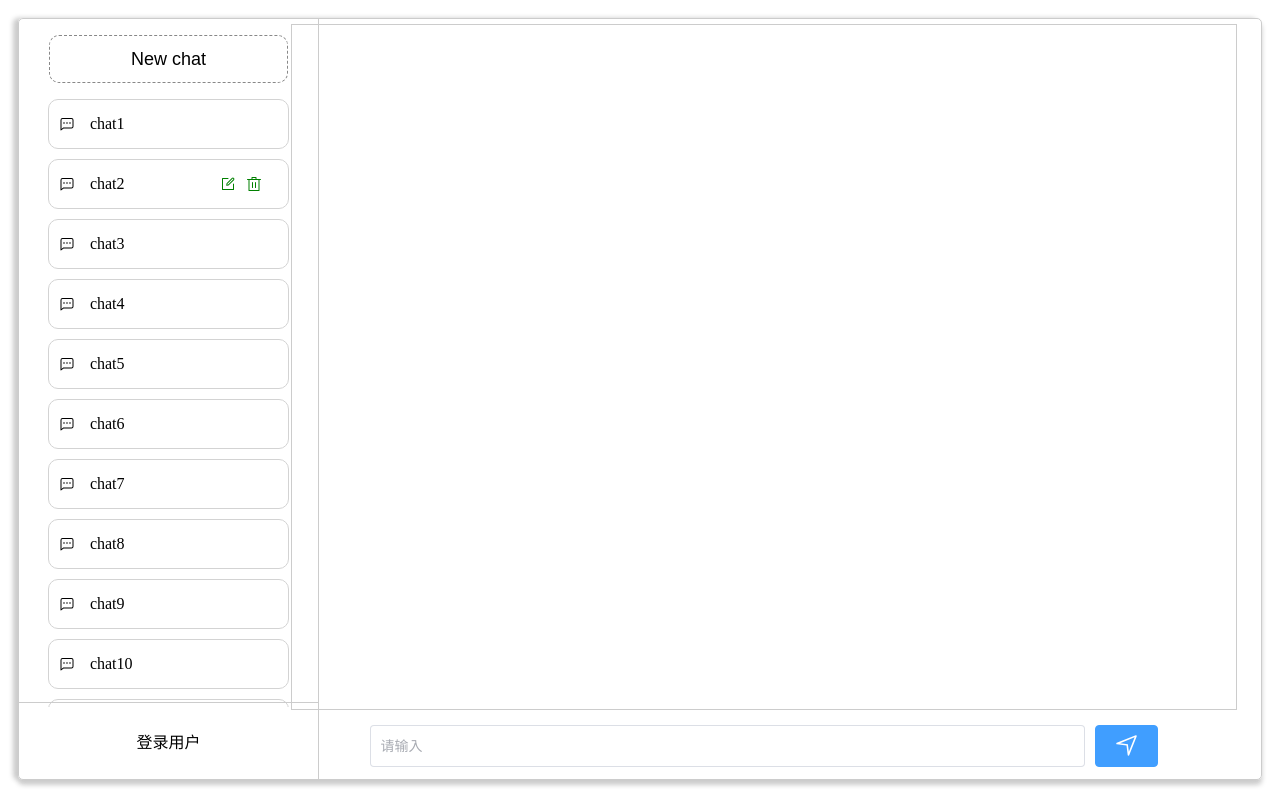
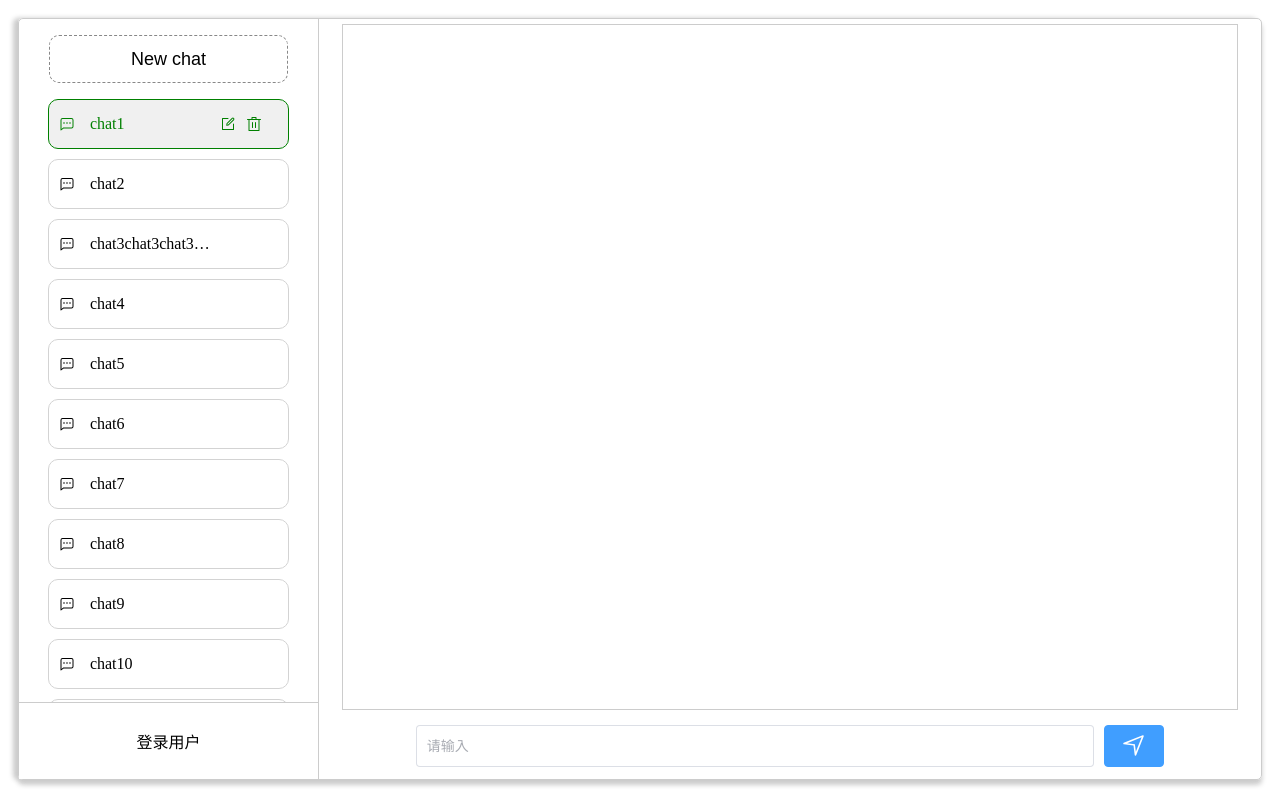
Before and after one commit to 1423926549/chatai, a Vue app: page / in a window 1280 px wide. Built offline with nearby package versions, Linux system fonts and the light colour scheme.

Commit message:
新增chat名编辑

```diff
--- a/src/views/index.vue
+++ b/src/views/index.vue
@@ -1,11 +1,11 @@
 <script setup>
-import {ref} from "vue";
-import {ChatDotSquare, Delete, Edit} from "@element-plus/icons-vue";
+import {ref, watch} from "vue";
+import {ChatDotSquare, CloseBold, Delete, Document, Edit} from "@element-plus/icons-vue";
 
 let data = ref([
   {id: 1, name: "chat1"},
   {id: 2, name: "chat2"},
-  {id: 3, name: "chat3"},
+  {id: 3, name: "chat3chat3chat3chat3chat3chat3chat3chat3"},
   {id: 4, name: "chat4"},
   {id: 5, name: "chat5"},
   {id: 6, name: "chat6"},
@@ -22,10 +22,27 @@ let data = ref([
 
 const problem = ref('')
 let loading = ref(false)
+let activeId = ref(1)
+let editChatId = ref(0)
+let editChatName = ref('')
 
-const suspension = () => {
+const changeActive = (id) => {
+  activeId.value = id
+}
 
+const editChat = (item) => {
+  editChatName.value = item.name
+  editChatId.value = item.id
 }
+
+const saveChatName = (item) => {
+  item.name = editChatName.value
+  editChatId.value = 0
+}
+
+watch((activeId), () => {
+  editChatId.value = 0
+})
 
 </script>
 
@@ -34,16 +51,26 @@ const suspension = () => {
     <el-container>
       <el-aside class="left">
         <div class="new-chat-div">
-          <button class="new-chat">New chat</button>
+          <button ref="newChat" class="new-chat">New chat</button>
         </div>
         <el-scrollbar class="chat-div">
           <div class="chat-list" v-for="item in data">
-            <div class="chat-list-div">
+            <div :class="{ activeChat : item.id === activeId} " class="chat-list-div" @click="changeActive(item.id)">
               <el-icon class="chat-icon"><ChatDotSquare /></el-icon>
-              <span class="chat-name">{{ item.name }}</span>
-              <div class="chat-operation" v-show="item.id === 2">
-                <el-icon class="chat-operation-icon"><Edit /></el-icon>
+
+              <span v-show="item.id !== editChatId" class="chat-name">{{ item.name }}</span>
+              <el-input
+                  v-model="editChatName"
+                  class="w-50 m-2 chat-name-input"
+                  v-show="item.id === activeId && item.id === editChatId"
+              />
+              <div class="chat-operation" v-show="item.id === activeId && item.id !== editChatId">
+                <el-icon class="chat-operation-icon" @click="editChat(item)"><Edit /></el-icon>
                 <el-icon class="chat-operation-icon"><Delete /></el-icon>
+              </div>
+              <div class="chat-operation"  v-show="item.id === activeId && item.id === editChatId">
+                <el-icon class="chat-operation-icon" @click="saveChatName(item)"><Select /></el-icon>
+                <el-icon class="chat-operation-icon"><CloseBold /></el-icon>
               </div>
             </div>
           </div>
@@ -73,6 +100,15 @@ const suspension = () => {
 
 .chat-name {
   width: 120px;
+  margin-left: 15px;
+  white-space:nowrap;
+  text-overflow:ellipsis;
+  overflow:hidden;
+}
+
+.chat-name-input {
+  width: 120px;
+  margin-left: 15px;
 }
 
 .chat-operation-icon {
@@ -98,6 +134,11 @@ const suspension = () => {
   background-color: white;
   border-radius: 10px;
   cursor: pointer;
+}
+
+.new-chat:hover {
+  border: 1px dashed green;
+  color: green;
 }
 
 .common-layout {
@@ -142,15 +183,24 @@ const suspension = () => {
   cursor: pointer;
 }
 
+
+.activeChat {
+  color: green;
+  background-color: #f0f0f0;
+  border-color: green;
+}
+
+.chat-list-div:hover {
+  background-color: #f0f0f0;
+}
+
 .chat-icon {
   margin-left: 10px;
 }
 
-.chat-name {
-  margin-left: 15px;
-}
 
 .user {
+  background-color: white;
   position: absolute;
   bottom: 0;
   width: 100%;
@@ -166,7 +216,7 @@ const suspension = () => {
   top: 0;
   bottom: 0;
   right: 0;
-  width: 80%;
+  width: calc(100% - 300px);)
   height: 100%;
   display: flex;
   align-items: center;
```
Also changed, not shown: 1 other file (tests, documents, lock files or other folders).
